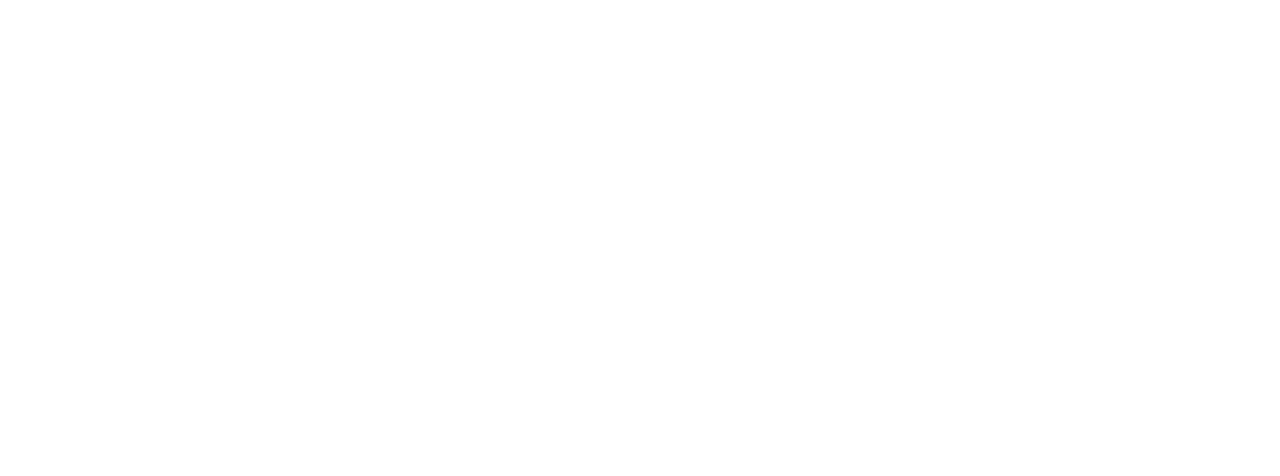
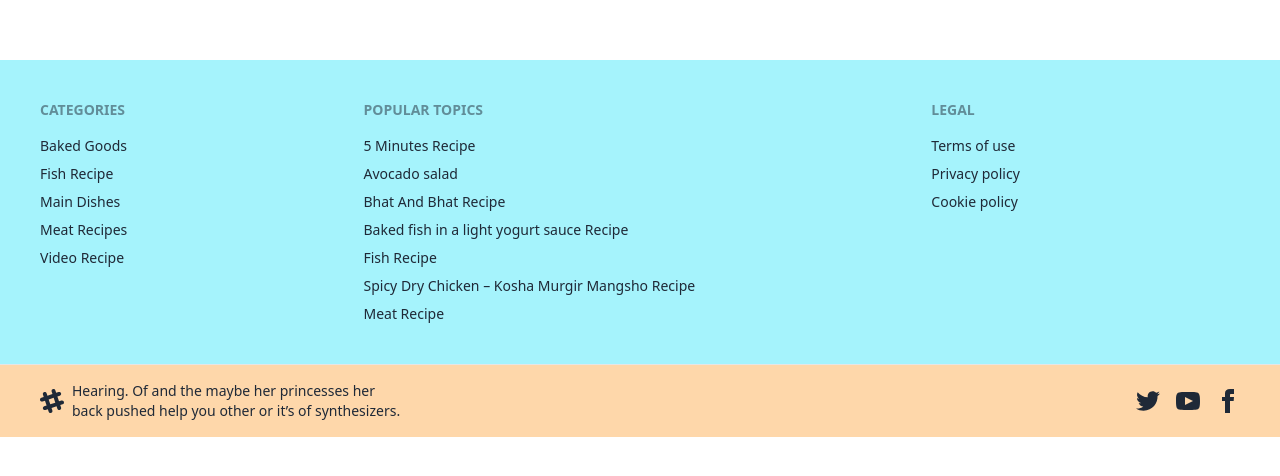
Before and after one commit to soriful15/chef-recipe-hunter-client, a React (Vite) app: page /blog in a window 1280 px wide. Shown: the part 742-1218 px from the top of the page. Before the commit the page ends 800 px from the top, so only its background shows below. Built offline with nearby package versions, Linux system fonts and the light colour scheme.

Commit message:
footer is done

```diff
--- a/src/layouts/Main.jsx
+++ b/src/layouts/Main.jsx
@@ -1,12 +1,16 @@
 import React from 'react';
 import Header from '../pages/Home/Header/Header';
 import { Outlet } from 'react-router-dom';
+import Footer from '../pages/Footer/Footer';
 
 const Main = () => {
     return (
         <div>
             <Header></Header>
-            <Outlet></Outlet>
+            <div className='min-h-[calc(100vh-250px)]'>
+          <Outlet></Outlet>
+          </div>
+            <Footer></Footer>
         </div>
     );
 };
--- /dev/null
+++ b/src/pages/Footer/Footer.jsx
@@ -0,0 +1,51 @@
+import React from 'react';
+
+const Footer = () => {
+    return (
+        <div className='py-14 mt-20'>
+            {/* <footer className="footer p-10 bg-base-300 text-base-content"> */}
+            <footer className="footer p-10 bg-cyan-200 text-base-content">
+                <div>
+                    <span className="footer-title">Categories</span>
+                    <a className="link link-hover">Baked Goods</a>
+                    <a className="link link-hover">Fish Recipe</a>
+                    <a className="link link-hover">Main Dishes</a>
+                    <a className="link link-hover">Meat Recipes</a>
+                    <a className="link link-hover">Video Recipe</a>
+                </div>
+                <div>
+                    <span className="footer-title">Popular Topics</span>
+                    <a className="link link-hover">5 Minutes Recipe</a>
+                    <a className="link link-hover">Avocado salad</a>
+                    <a className="link link-hover">Bhat And Bhat Recipe</a>
+                    <a className="link link-hover">Baked fish in a light yogurt sauce Recipe</a>
+                    <a className="link link-hover">Fish Recipe</a>
+                    <a className="link link-hover">Spicy Dry Chicken – Kosha Murgir Mangsho Recipe</a>
+                    <a className="link link-hover">Meat Recipe </a>
+                </div>
+                <div>
+                    <span className="footer-title">Legal</span>
+                    <a className="link link-hover">Terms of use</a>
+                    <a className="link link-hover">Privacy policy</a>
+                    <a className="link link-hover">Cookie policy</a>
+                </div>
+            </footer>
+            <footer className="footer px-10 py-4 border-t bg-orange-200 text-base-content border-base-300">
+                <div className="items-center grid-flow-col">
+                    <svg width="24" height="24" viewBox="0 0 24 24" xmlns="http://www.w3.org/2000/svg" fillRule="evenodd" clipRule="evenodd" className="fill-current"><path d="M22.672 15.226l-2.432.811.841 2.515c.33 1.019-.209 2.127-1.23 2.456-1.15.325-2.148-.321-2.463-1.226l-.84-2.518-5.013 1.677.84 2.517c.391 1.203-.434 2.542-1.831 2.542-.88 0-1.601-.564-1.86-1.314l-.842-2.516-2.431.809c-1.135.328-2.145-.317-2.463-1.229-.329-1.018.211-2.127 1.231-2.456l2.432-.809-1.621-4.823-2.432.808c-1.355.384-2.558-.59-2.558-1.839 0-.817.509-1.582 1.327-1.846l2.433-.809-.842-2.515c-.33-1.02.211-2.129 1.232-2.458 1.02-.329 2.13.209 2.461 1.229l.842 2.515 5.011-1.677-.839-2.517c-.403-1.238.484-2.553 1.843-2.553.819 0 1.585.509 1.85 1.326l.841 2.517 2.431-.81c1.02-.33 2.131.211 2.461 1.229.332 1.018-.21 2.126-1.23 2.456l-2.433.809 1.622 4.823 2.433-.809c1.242-.401 2.557.484 2.557 1.838 0 .819-.51 1.583-1.328 1.847m-8.992-6.428l-5.01 1.675 1.619 4.828 5.011-1.674-1.62-4.829z"></path></svg>
+
+                    <p> Hearing. Of and the maybe her princesses her <br />   back pushed help you other or it’s of synthesizers.</p>
+                </div>
+                <div className="md:place-self-center md:justify-self-end">
+                    <div className="grid grid-flow-col gap-4">
+                        <a><svg xmlns="http://www.w3.org/2000/svg" width="24" height="24" viewBox="0 0 24 24" className="fill-current"><path d="M24 4.557c-.883.392-1.832.656-2.828.775 1.017-.609 1.798-1.574 2.165-2.724-.951.564-2.005.974-3.127 1.195-.897-.957-2.178-1.555-3.594-1.555-3.179 0-5.515 2.966-4.797 6.045-4.091-.205-7.719-2.165-10.148-5.144-1.29 2.213-.669 5.108 1.523 6.574-.806-.026-1.566-.247-2.229-.616-.054 2.281 1.581 4.415 3.949 4.89-.693.188-1.452.232-2.224.084.626 1.956 2.444 3.379 4.6 3.419-2.07 1.623-4.678 2.348-7.29 2.04 2.179 1.397 4.768 2.212 7.548 2.212 9.142 0 14.307-7.721 13.995-14.646.962-.695 1.797-1.562 2.457-2.549z"></path></svg></a>
+                        <a><svg xmlns="http://www.w3.org/2000/svg" width="24" height="24" viewBox="0 0 24 24" className="fill-current"><path d="M19.615 3.184c-3.604-.246-11.631-.245-15.23 0-3.897.266-4.356 2.62-4.385 8.816.029 6.185.484 8.549 4.385 8.816 3.6.245 11.626.246 15.23 0 3.897-.266 4.356-2.62 4.385-8.816-.029-6.185-.484-8.549-4.385-8.816zm-10.615 12.816v-8l8 3.993-8 4.007z"></path></svg></a>
+                        <a><svg xmlns="http://www.w3.org/2000/svg" width="24" height="24" viewBox="0 0 24 24" className="fill-current"><path d="M9 8h-3v4h3v12h5v-12h3.642l.358-4h-4v-1.667c0-.955.192-1.333 1.115-1.333h2.885v-5h-3.808c-3.596 0-5.192 1.583-5.192 4.615v3.385z"></path></svg></a>
+                    </div>
+                </div>
+            </footer>
+        </div>
+    );
+};
+
+export default Footer;
```
